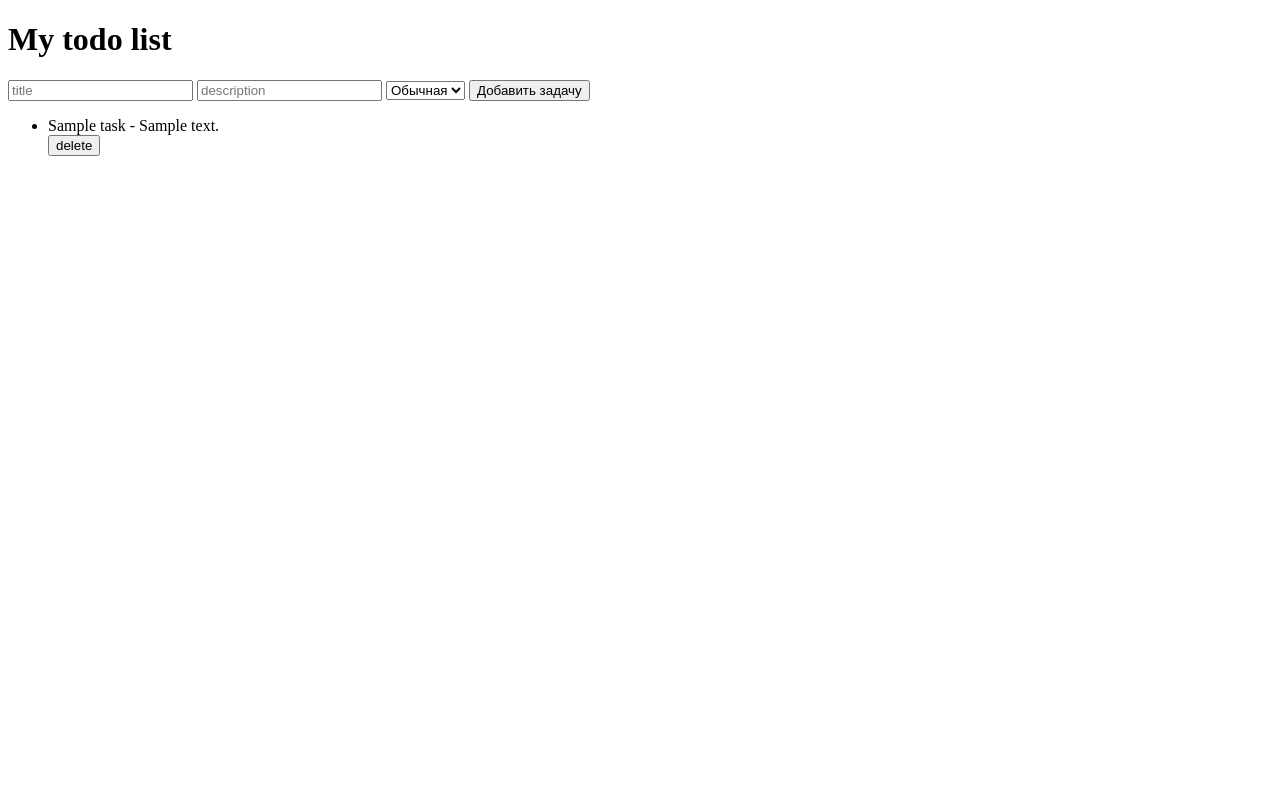
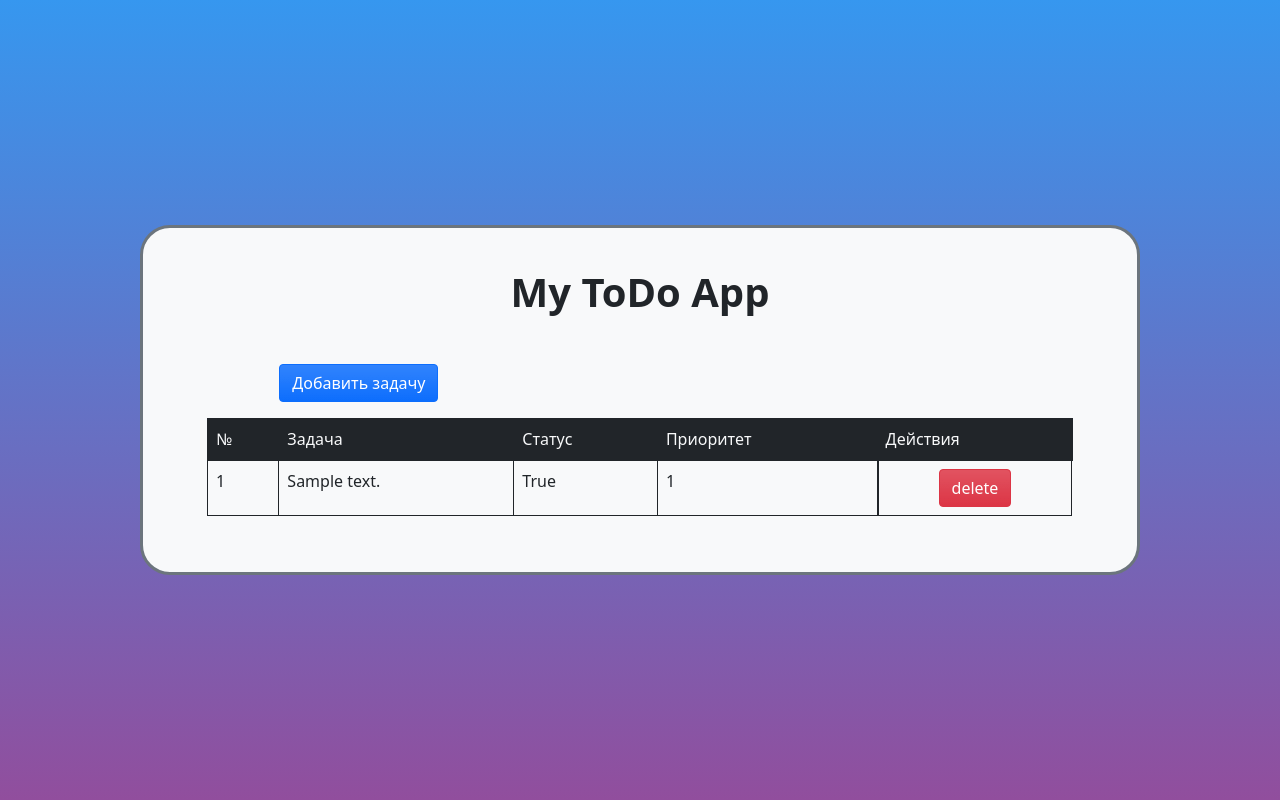
Before and after one commit to markup-dev/django-todo-list, a Django app: template todoproject/templates/todolist.html in a window 1280 px wide. Run offline with Django 5.2, Linux system fonts and the light colour scheme; the template is opened without the code that fills it: values that come from a table or form of the project are taken from there, others are empty; tables that the repository leaves empty hold one stand-in row (values such as "Sample post").

Commit message:
the appearance has been updated, the task addition form has been moved to a modal window

```diff
--- /dev/null
+++ b/todoproject/static/css/style.css
@@ -0,0 +1,10 @@
+body {
+  background: linear-gradient(180deg, #3697ef, #914e9d) fixed no-repeat;
+  min-height: 100vh
+}
+
+#app-container {
+  width: 1000px;
+  min-height: 350px;
+  border-radius: 30px;
+}
--- a/todoproject/templates/todolist.html
+++ b/todoproject/templates/todolist.html
@@ -1,34 +1,112 @@
+{% load static %}
+
 <!DOCTYPE html>
-<html lang="en">
+<html lang="ru">
 <head>
   <meta charset="UTF-8">
+  <meta name="viewport"
+        content="width=device-width, user-scalable=no, initial-scale=1.0, maximum-scale=1.0, minimum-scale=1.0">
+  <meta http-equiv="X-UA-Compatible" content="ie=edge">
+  <link href="https://cdn.jsdelivr.net/npm/bootstrap@5.1.3/dist/css/bootstrap.min.css" rel="stylesheet"
+        integrity="sha384-1BmE4kWBq78iYhFldvKuhfTAU6auU8tT94WrHftjDbrCEXSU1oBoqyl2QvZ6jIW3" crossorigin="anonymous">
+  <script src="https://cdn.jsdelivr.net/npm/bootstrap@5.1.3/dist/js/bootstrap.bundle.min.js"
+          integrity="sha384-ka7Sk0Gln4gmtz2MlQnikT1wXgYsOg+OMhuP+IlRH9sENBO0LRn5q+8nbTov4+1p"
+          crossorigin="anonymous"></script>
+  <link rel="stylesheet" href={% static 'css/style.css' %}>
   <title>Title</title>
 </head>
-<body>
-<h1>My todo list</h1>
+<body class="w-100 d-flex align-items-center justify-content-center">
+<div id="app-container"
+     class="my-5 border border-secondary border-3 p-3 d-flex align-items-center justify-content-center flex-column bg-light">
+  <h1 class="mb-5 fw-bold">My ToDo App</h1>
+  <div class="d-flex justify-content-between align-items-center w-75 mb-3">
 
-<form action="/add_task/" method="post">
-  {% csrf_token %}
-  <input type="text" name="title" placeholder="title">
-  <input type="text" name="description" placeholder="description">
-  <select name="priority" id="priority">
-    <option value="2">Обычная</option>
-    <option value="0">Важная</option>
-    <option value="1">Срочная</option>
-  </select>
-  <input type="submit" value="Добавить задачу">
-</form>
+    <button class="btn btn-primary me-3 bg-gradient" data-bs-toggle="modal" data-bs-target="#addTaskModal"
+            type="button">
+      Добавить задачу
+    </button>
+  </div>
 
-<ul>
-  {% for task in all_tasks %}
-    <li>
-      {{ task.title }} - {{ task.description }}
-    </li>
-    <form action="/delete_task/{{ task.id }}" method="post">
-    {% csrf_token %}
-      <input type="submit" value="delete">
+  <div class="table-wrapper" style="width: 90%">
+    <table class="table table-hover table-bordered border-dark">
+      <thead class="bg-dark">
+      <tr class="text-light">
+        <td>
+          №
+        </td>
+        <td>
+          Задача
+        </td>
+        <td>
+          Статус
+        </td>
+        <td>
+          Приоритет
+        </td>
+        <td>
+          Действия
+        </td>
+      </tr>
+      </thead>
+      <tbody>
+      {% for task in all_tasks %}
+        <tr>
+          <td>
+            {{ forloop.counter }}
+          </td>
+          <td>
+            {{ task.description }}
+          </td>
+          <td>
+            {{ task.done }}
+          </td>
+          <td>
+            {{ task.priority }}
+          </td>
+          <td class="d-flex justify-content-evenly gap-2">
+            <form action="/delete_task/{{ task.id }}" method="post">
+              {% csrf_token %}
+              <input type="submit" value="delete" class="btn btn-danger bg-gradient">
+            </form>
+          </td>
+        </tr>
+      {% endfor %}
+      </tbody>
+    </table>
+  </div>
+</div>
+
+<div class="modal fade" id="addTaskModal" tabindex="-1" aria-labelledby="addTaskModalLabel" aria-hidden="true">
+  <div class="modal-dialog">
+    <form action="/add_task/" method="post" class="modal-content">
+      {% csrf_token %}
+      <div class="modal-header">
+        <h5 class="modal-title" id="addTaskModalLabel">
+          Добавить задачу
+        </h5>
+        <button type="button" class="btn-close" data-bs-dismiss="modal" aria-label="Close"></button>
+      </div>
+      <div class="modal-body">
+        <div class="mb-3">
+          <label class="form-label" for="description">Задача</label>
+          <input id="description" class="form-control is-valid" type="text" name="description"
+                 placeholder="Введите задачу" required>
+        </div>
+        <div class="mb-3">
+          <label for="priority" class="form-label">Приоритет</label>
+          <select class="form-select" name="priority" id="priority">
+            <option value="2">Обычная</option>
+            <option value="1">Важная</option>
+            <option value="0">Срочная</option>
+          </select>
+        </div>
+      </div>
+      <div class="modal-footer">
+        <button class="btn btn-warning bg-gradient" type="reset">Очистить</button>
+        <button class="btn btn-primary bg-gradient" type="submit">Добавить</button>
+      </div>
     </form>
-  {% endfor %}
-</ul>
+  </div>
+</div>
 </body>
 </html>
--- a/todoproject/todoapp/models.py
+++ b/todoproject/todoapp/models.py
@@ -2,11 +2,7 @@ from django.db import models
 
 
 class Task(models.Model):
-	title = models.CharField(max_length=100)
 	description = models.TextField()
 	done = models.BooleanField(default=False)
 	created_at = models.DateTimeField(auto_now_add=True)
 	priority = models.IntegerField(default=2)
-
-	def __str__(self):
-		return self.title
--- a/todoproject/todoproject/settings.py
+++ b/todoproject/todoproject/settings.py
@@ -116,7 +116,11 @@ USE_TZ = True
 # Static files (CSS, JavaScript, Images)
 # https://docs.djangoproject.com/en/5.1/howto/static-files/
 
-STATIC_URL = 'static/'
+STATIC_URL = '/static/'
+
+STATICFILES_DIRS = [
+    os.path.join(BASE_DIR, 'static')
+]
 
 # Default primary key field type
 # https://docs.djangoproject.com/en/5.1/ref/settings/#default-auto-field
--- a/todoproject/todoproject/urls.py
+++ b/todoproject/todoproject/urls.py
@@ -20,7 +20,7 @@ from todoapp.views import todoapp, add_task, delete_task
 
 urlpatterns = [
     path('admin/', admin.site.urls),
-    path('todoapp/', todoapp),
+    path('', todoapp),
     path('add_task/', add_task),
-    path('delete_task/<int:id>', delete_task)
+    path('delete_task/<int:i>', delete_task)
 ]
```
Also changed, not shown: todoproject/todoapp/views.py (+4 -5 lines).
